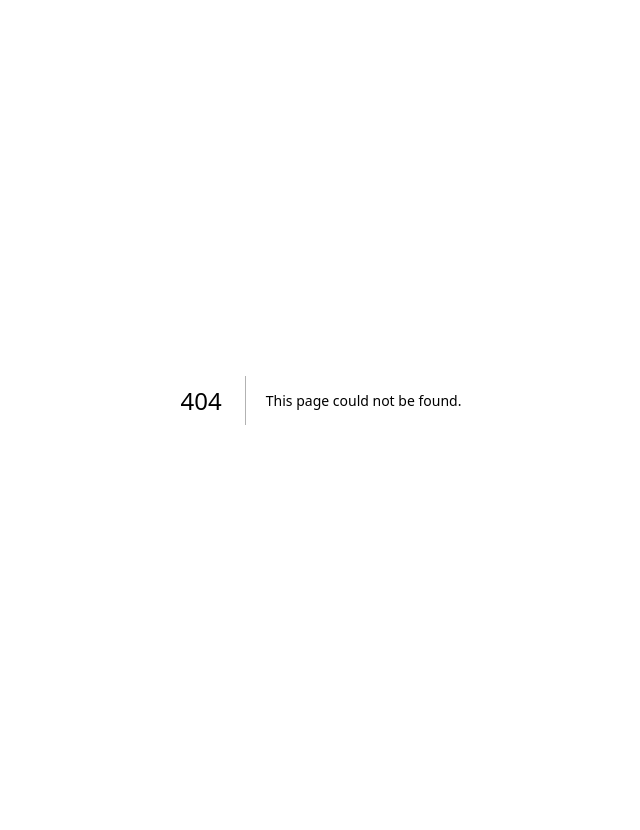
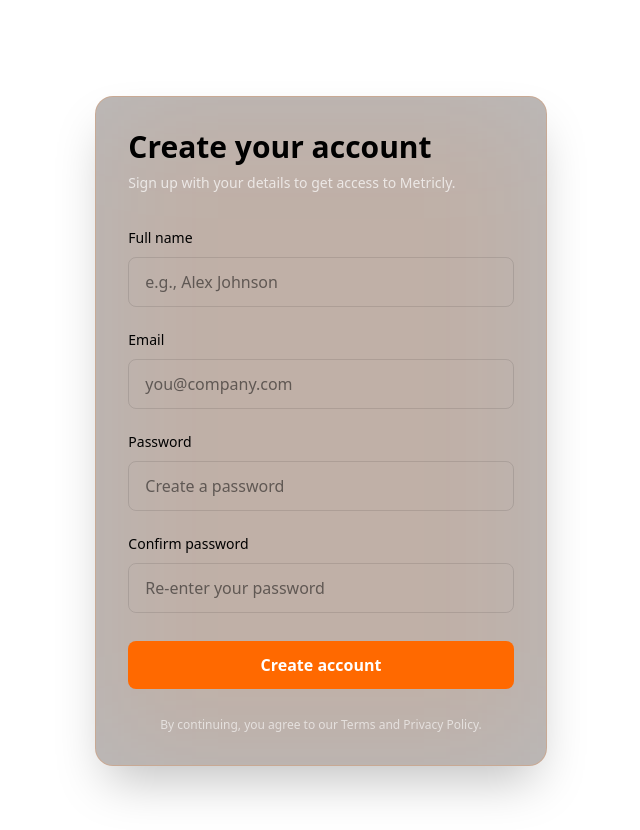
Before and after one commit to Engr-Shegez/metricly, a Next.js app: page /register in a window 1280 px wide. Before the commit this address had no page. Shown: the whole page, without its empty margins (319-959 px from the left). Before the commit the page ends 800 px from the top, so only its background shows below. Built offline with nearby package versions, Linux system fonts and the light colour scheme.

Commit message:
"feat: added a page for registration"

```diff
--- a/src/app/page.tsx
+++ b/src/app/page.tsx
@@ -43,7 +43,7 @@ export default function Home() {
               Login
             </button>
             <a
-              href="/dashboard"
+              href="/register"
               className="px-3 sm:px-4 py-2 bg-black text-white rounded-md text-sm sm:text-base"
             >
               Get Started
@@ -83,14 +83,17 @@ export default function Home() {
             </ScrollReveal>
           </StackedScrollSection>
 
-          <section className="py-24 sm:py-32 px-4 sm:px-6">
-            <div className="max-w-7xl mx-auto">
-              <FinalCta />
-            </div>
-          </section>
+          <StackedScrollSection>
+            <ScrollReveal direction="right">
+              <section className="py-24 sm:py-32 px-4 sm:px-6">
+                <div className="max-w-7xl mx-auto">
+                  <FinalCta />
+                </div>
+              </section>
+            </ScrollReveal>
+          </StackedScrollSection>
 
           {/* Footer */}
-
           <FooterSection />
         </div>
       </section>
--- /dev/null
+++ b/src/app/register/page.tsx
@@ -0,0 +1,135 @@
+"use client";
+
+import { useEffect, useState, type FormEvent } from "react";
+import { useRouter, useSearchParams } from "next/navigation";
+import { toast } from "sonner";
+
+export default function RegisterPage() {
+  const router = useRouter();
+  const searchParams = useSearchParams();
+
+  const emailFromQuery = searchParams.get("email") ?? "";
+
+  const [fullName, setFullName] = useState("");
+  const [email, setEmail] = useState(emailFromQuery);
+  const [password, setPassword] = useState("");
+  const [confirmPassword, setConfirmPassword] = useState("");
+  const [isSubmitting, setIsSubmitting] = useState(false);
+
+  useEffect(() => {
+    if (emailFromQuery) setEmail(emailFromQuery);
+  }, [emailFromQuery]);
+
+  const isValidEmail = (value: string) => /\S+@\S+\.\S+/.test(value);
+
+  const onSubmit = async (e: FormEvent<HTMLFormElement>) => {
+    e.preventDefault();
+
+    if (!fullName.trim()) {
+      toast.error("Please enter your full name.");
+      return;
+    }
+
+    if (!isValidEmail(email)) {
+      toast.error("Please enter a valid email address.");
+      return;
+    }
+
+    if (password.length < 6) {
+      toast.error("Password must be at least 6 characters.");
+      return;
+    }
+
+    if (password !== confirmPassword) {
+      toast.error("Passwords do not match.");
+      return;
+    }
+
+    setIsSubmitting(true);
+    try {
+      // No backend/auth is configured yet in this repo.
+      // Treat this as a "professional sign-up UI" and redirect for now.
+      toast.success("Account details saved. Redirecting...");
+      router.push("/dashboard");
+    } finally {
+      setIsSubmitting(false);
+    }
+  };
+
+  return (
+    <main className="min-h-screen flex items-center justify-center pt-24 pb-16 px-4 sm:px-6 ">
+      <div className="max-w-xl mx-auto">
+        <div className="relative overflow-hidden rounded-2xl border border-orange-500/20 bg-zinc-900/30 p-6 w-full sm:p-8 shadow-2xl">
+          <div className="absolute inset-0 bg-orange-500/10 blur-3xl" />
+
+          <div className="relative">
+            <h1 className="text-3xl font-bold">Create your account</h1>
+            <p className="mt-2 text-sm text-white/70">
+              Sign up with your details to get access to Metricly.
+            </p>
+
+            <form onSubmit={onSubmit} className="mt-8 space-y-5">
+              <div>
+                <label className="text-sm font-medium">Full name</label>
+                <input
+                  value={fullName}
+                  onChange={(e) => setFullName(e.target.value)}
+                  className="mt-2 w-full  border border-black/10 px-4 py-3 rounded-md"
+                  placeholder="e.g., Alex Johnson"
+                  autoComplete="name"
+                />
+              </div>
+
+              <div>
+                <label className="text-sm font-medium">Email</label>
+                <input
+                  value={email}
+                  onChange={(e) => setEmail(e.target.value)}
+                  className="mt-2 w-full border border-black/10 px-4 py-3 rounded-md"
+                  placeholder="you@company.com"
+                  autoComplete="email"
+                />
+              </div>
+
+              <div>
+                <label className="text-sm font-medium">Password</label>
+                <input
+                  value={password}
+                  onChange={(e) => setPassword(e.target.value)}
+                  className="mt-2 w-full  border border-black/10 px-4 py-3 rounded-md"
+                  placeholder="Create a password"
+                  type="password"
+                  autoComplete="new-password"
+                />
+              </div>
+
+              <div>
+                <label className="text-sm font-medium">Confirm password</label>
+                <input
+                  value={confirmPassword}
+                  onChange={(e) => setConfirmPassword(e.target.value)}
+                  className="mt-2 w-full  border border-black/10 px-4 py-3 rounded-md"
+                  placeholder="Re-enter your password"
+                  type="password"
+                  autoComplete="new-password"
+                />
+              </div>
+
+              <button
+                type="submit"
+                disabled={isSubmitting}
+                className="w-full mt-2 bg-orange-500 hover:bg-orange-600 text-white py-3 rounded-md font-semibold transition disabled:opacity-50"
+              >
+                {isSubmitting ? "Creating..." : "Create account"}
+              </button>
+
+              <p className="text-xs text-white/60 text-center pt-2">
+                By continuing, you agree to our Terms and Privacy Policy.
+              </p>
+            </form>
+          </div>
+        </div>
+      </div>
+    </main>
+  );
+}
--- a/src/components/CTAContent.tsx
+++ b/src/components/CTAContent.tsx
@@ -1,6 +1,23 @@
+"use client";
 import React from "react";
+import { useRouter } from "next/navigation";
+import { toast } from "sonner";
+import { useState } from "react";
 
 const CTAContent = () => {
+  const router = useRouter();
+  const [email, setEmail] = useState("");
+
+  const onGetStarted = () => {
+    if (!email.trim()) {
+      toast.error("Please enter your email to continue.");
+      return;
+    }
+
+    const url = `/register?email=${encodeURIComponent(email.trim())}`;
+    router.push(url);
+  };
+
   return (
     <div>
       <h2 className="text-4xl font-bold leading-tight">
@@ -15,10 +32,16 @@ const CTAContent = () => {
       <div className="flex mt-8 gap-3 justify-center sm:justify-start">
         <input
           placeholder="Enter email here"
-          className="bg-zinc-9000 border border-white/10 px-4 py-3 rounded-md flex-1"
+          value={email}
+          onChange={(e) => setEmail(e.target.value)}
+          className="bg-zinc-900 border border-white/10 px-4 py-3 rounded-md flex-1"
         />
 
-        <button className="bg-orange-500 hover:bg-orange-600 px-6 py-3 rounded-md font-medium">
+        <button
+          type="button"
+          onClick={onGetStarted}
+          className="bg-orange-500 hover:bg-orange-600 px-6 py-3 rounded-md font-medium whitespace-nowrap"
+        >
           Get Started
         </button>
       </div>
--- a/src/components/layout/Hero.tsx
+++ b/src/components/layout/Hero.tsx
@@ -37,7 +37,7 @@ const Hero = () => {
       {/* CTA BUTTONS */}
       <div className="flex justify-center gap-4">
         <a
-          href="/dashboard"
+          href="/register"
           className="px-6 py-3 bg-orange-400 text-white rounded-lg text-sm font-bold transition-all duration-300 hover:bg-gray-800 hover:-translate-y-2 hover:shadow-lg"
         >
           Get Started
@@ -69,7 +69,7 @@ const Hero = () => {
             <div className="w-3 h-3 rounded-full bg-green-500" />
           </div>
 
-          <div className="rounded-2xl relative z-10 overflow-hidden h-100 md:h-125  w-full border shadow-2xl ">
+          <div className="rounded-2xl relative z-10 overflow-hidden h-150 md:h-125  w-full border shadow-2xl ">
             <iframe
               src="/dashboard"
               className="w-full border-0 md:scale-[0.9] pointer-events-none h-full "
--- a/src/components/layout/Pricing.tsx
+++ b/src/components/layout/Pricing.tsx
@@ -1,5 +1,6 @@
 import React from "react";
 import ScrollReveal from "../scroll-reveal";
+import Link from "next/link";
 
 const PricingSection = () => {
   return (
@@ -35,9 +36,12 @@ const PricingSection = () => {
                 <li>✓ Up to 1,000 transactions</li>
                 <li>✓ Email support</li>
               </ul>
-              <button className="w-full text-black font-semibold bg-emerald-600 py-2 border rounded-md text-xl transition-all duration-300 hover:bg-emerald-800 hover:-translate-y-2 hover:shadow-lg">
+              <Link
+                href="/register"
+                className="block w-full text-center text-black font-semibold bg-emerald-600 py-2 border rounded-md text-xl transition-all duration-300 hover:bg-emerald-800 hover:-translate-y-2 hover:shadow-lg"
+              >
                 Get Started
-              </button>
+              </Link>
             </div>
           </ScrollReveal>
 
@@ -56,9 +60,12 @@ const PricingSection = () => {
               <li>✓ Unlimited transactions</li>
               <li>✓ Priority support</li>
             </ul>
-            <button className="w-full text-black font-semibold bg-emerald-600 py-2 border rounded-md text-xl transition-all duration-300 hover:bg-emerald-800 hover:-translate-y-2 hover:shadow-lg">
+            <Link
+              href="/register"
+              className="block w-full text-center text-black font-semibold bg-emerald-600 py-2 border rounded-md text-xl transition-all duration-300 hover:bg-emerald-800 hover:-translate-y-2 hover:shadow-lg"
+            >
               Get Started
-            </button>
+            </Link>
           </div>
 
           {/* ENTERPRIZE */}
--- a/src/components/scroll-reveal.tsx
+++ b/src/components/scroll-reveal.tsx
@@ -16,9 +16,9 @@ const ScrollReveal = ({ children, direction = "left" }: Props) => {
     <motion.div
       ref={ref}
       initial={{ opacity: 0, y: yStart }}
-      whileInView={{ opacity: 1, y: 0 }}
-      transition={{ duration: 0.85, ease: "easeOut" }}
-      viewport={{ once: false, amount: 0.2 }}
+      whileInView={{ opacity: 2, y: 0 }}
+      transition={{ duration: 1, ease: "easeOut" }}
+      viewport={{ once: false, amount: 0.3 }}
     >
       {children}
     </motion.div>
```
